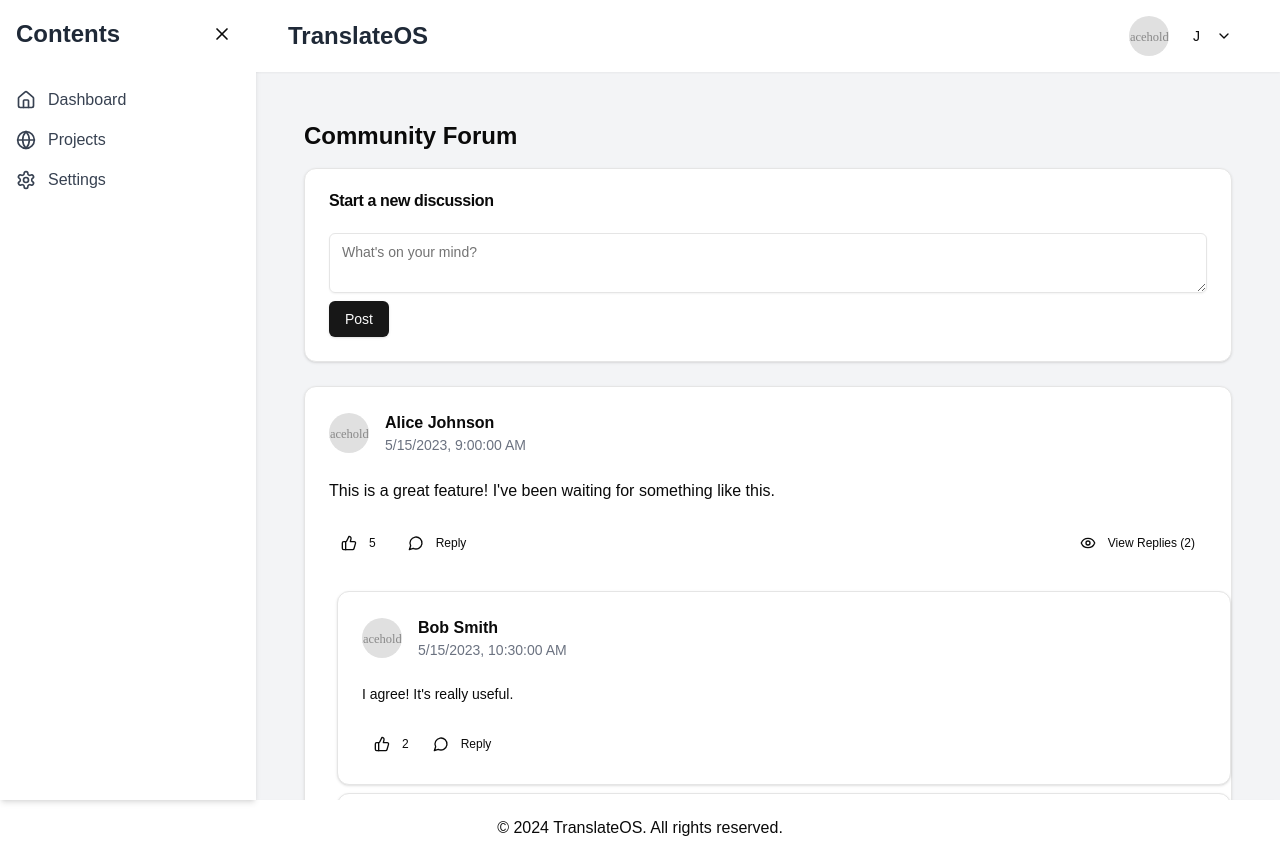
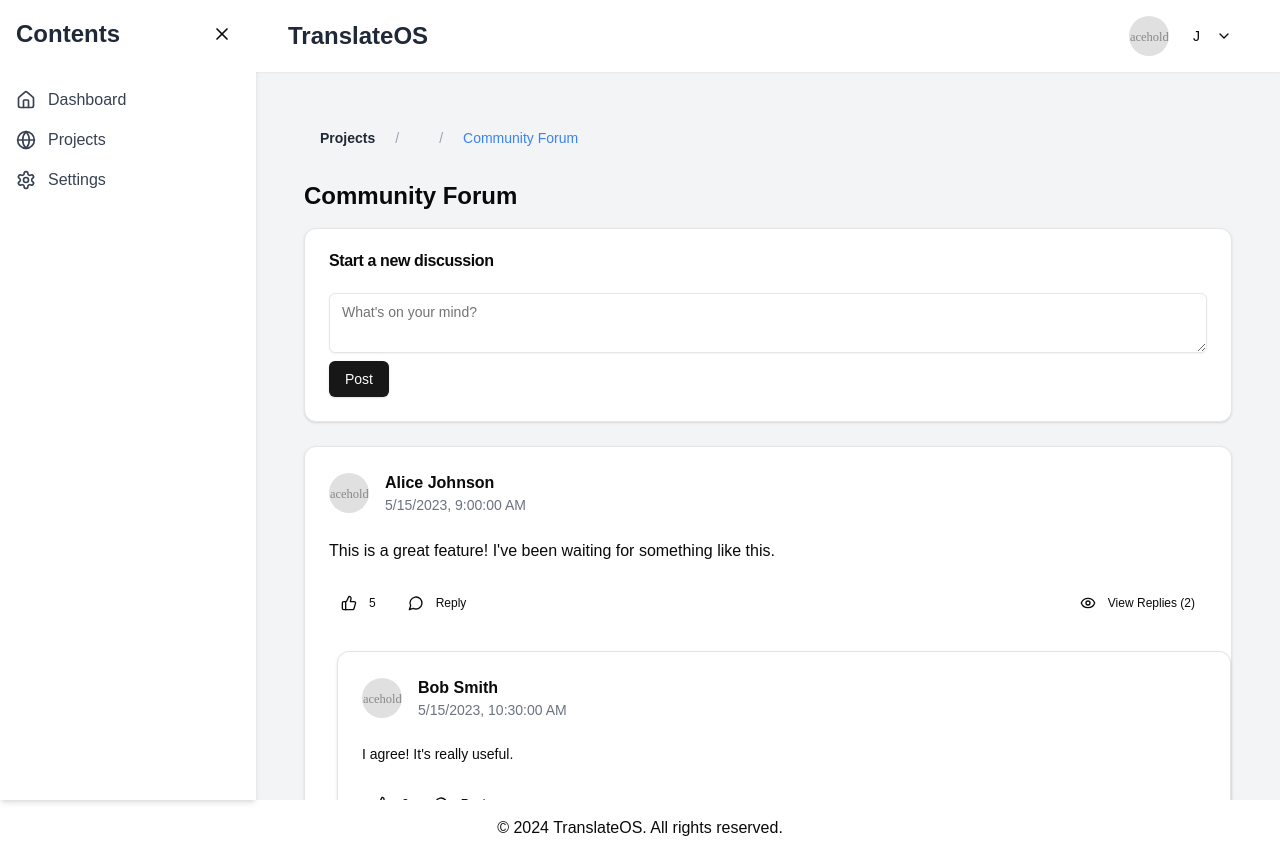
Before and after one commit to livio9/HappyTrans_Frontend, a Next.js app: page /community-forum in a window 1280 px wide. Built offline with nearby package versions, Linux system fonts and the light colour scheme.

Commit message:
feat:正确跳转至社区页面

```diff
--- a/src/app/Entries/page.tsx
+++ b/src/app/Entries/page.tsx
@@ -312,8 +312,14 @@ export default function ProjectDetails() {
    * 跳转到语言版本
    */
   const handleProjectLanguage = () => {
-    router.push(`/language-versions?project=${encodeURIComponent(projectName)}`);  // 跳转到语言版本页面
+    if (projectName) {
+      // 只有当 projectName 有值时，才会进行跳转
+      router.push(`/language-versions?project=${encodeURIComponent(projectName)}`);
+    } else {
+      console.error("Project name is missing");
+    }
   };
+
 
   return (
     <div className="container mx-auto p-6 space-y-8">
--- a/src/app/community-forum/page.tsx
+++ b/src/app/community-forum/page.tsx
@@ -9,6 +9,8 @@ import { Input } from "@/components/ui/input"; // 导入输入框组件
 import { Textarea } from "@/components/ui/textarea"; // 导入多行文本框组件
 import { Badge } from "@/components/ui/badge"; // 导入徽章组件
 import { MessageCircle, ThumbsUp, Eye } from "lucide-react"; // 导入图标组件
+import { useSearchParams, useRouter } from "next/navigation";
+import { useProject } from "@/context/ProjectContext";
 
 // 定义用户类型
 type User = {
@@ -113,6 +115,9 @@ export default function CommunityForum() {
   const [replyingTo, setReplyingTo] = React.useState<{ commentId: string; replyId: string | null } | null>(null); // 当前正在回复的评论或回复的状态
   const [newReply, setNewReply] = React.useState(""); // 新回复内容的状态
   const [expandedComments, setExpandedComments] = React.useState<Set<string>>(new Set()); // 展开评论的ID集合
+  const router = useRouter(); // 使用路由钩子跳转页面
+  const { getProjectName } = useProject();
+  const projectName = getProjectName(); // 获取项目名称
 
   // 切换评论的展开状态
   const toggleCommentExpansion = (commentId: string) => {
@@ -142,8 +147,56 @@ export default function CommunityForum() {
     setReplyingTo(null); // 清除正在回复的状态
   };
 
+  /**
+   * 跳转到项目页面
+   */
+  const handleProjectNavigation = () => {
+    router.push("/projects");
+  };
+  /**
+   * 跳转到语言版本
+   */
+  const handleProjectLanguage = () => {
+    if (projectName) {
+      // 只有当 projectName 有值时，才会进行跳转
+      router.push(`/language-versions?project=${encodeURIComponent(projectName)}`);
+    } else {
+      console.error("Project name is missing");
+    }
+  };
+
   return (
     <div className="container mx-auto p-4">
+      {/* 项目导航面包屑 */}
+      <div className="flex items-center space-x-1 mb-6 text-sm text-gray-600">
+        {/* Projects按钮 */}
+        <Button
+          variant="link"
+          onClick={handleProjectNavigation}
+          className="text-gray-800 font-semibold"
+        >
+          Projects
+        </Button>
+        {/* 分隔符 */}
+        <span className="text-gray-400">/</span>
+        {/* 当前项目按钮 */}
+        <Button
+          variant="link"
+          onClick={handleProjectLanguage}
+          className="text-gray-800 font-semibold"
+        >
+          {projectName}
+        </Button>
+        {/* 分隔符 */}
+        <span className="text-gray-400">/</span>
+        {/* 当前项目语言按钮 */}
+        <Button
+          variant="link"
+          className="text-blue-500 hover:text-blue-700 focus:outline-none"
+        >
+          Community Forum
+        </Button>
+      </div>
       <h1 className="text-2xl font-bold mb-4">Community Forum</h1> {/* 页面标题 */}
 
       {/* 创建新讨论的卡片 */}
--- a/src/app/language-versions/page.tsx
+++ b/src/app/language-versions/page.tsx
@@ -95,6 +95,11 @@ export default function LanguageVersions() {
         router.push("/projects");
     };
 
+    // 跳转到社区页面
+    const handleCommunityNavigation = () => {
+        router.push("/community-forum");
+    };
+
     return (
         <div className="container mx-auto p-4">
             {/* 项目导航面包屑 */}
@@ -121,6 +126,16 @@ export default function LanguageVersions() {
 
             {/* 项目标题 */}
             <h1 className="text-2xl font-bold mb-6">Language Versions - {projectName}</h1>
+
+            {/* Community按钮（放在项目标题下方） */}
+            <div className="mb-6">
+                <Button
+                    onClick={handleCommunityNavigation}
+                    className="text-white bg-blue-500 hover:bg-blue-700"
+                >
+                    Go to Community
+                </Button>
+            </div>
 
             {/* 加载状态显示 */}
             {loading ? (
```
